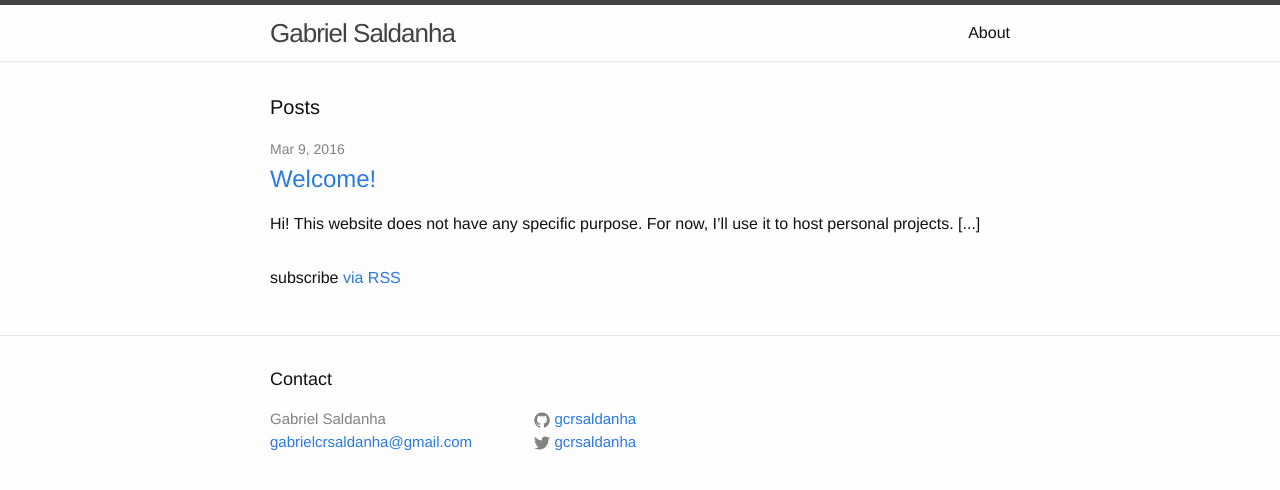
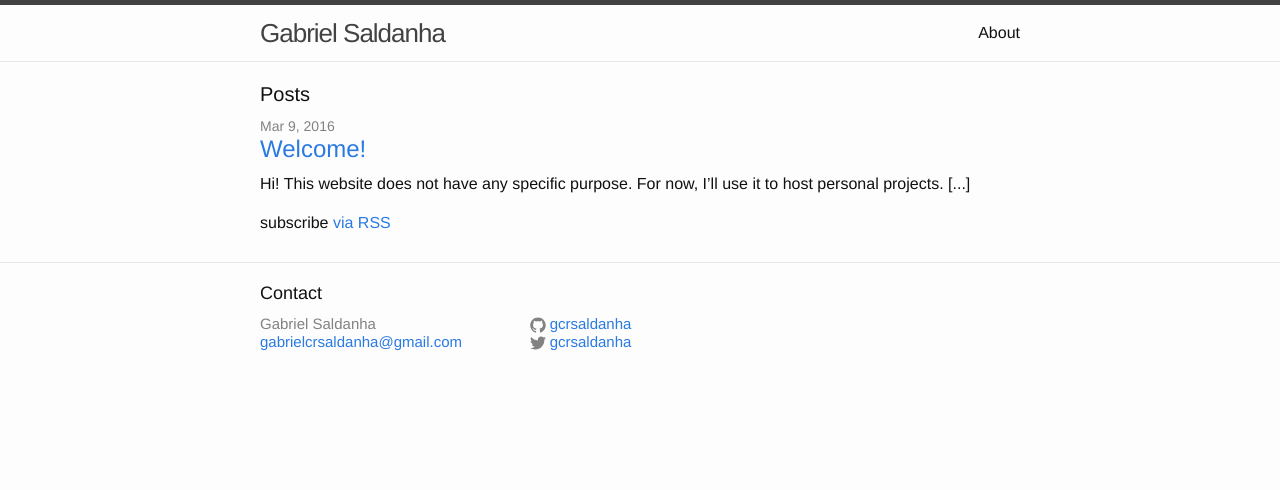
Before and after one commit to gcrsaldanha/gcrsaldanha.github.io, a Jekyll site: the page built from index.html, in a window 1280 px wide. Shown: the top 490 px of the page. Built offline with Jekyll 4.4.1, drawn with Linux system fonts in a browser that asks for light colours.

Commit message:
Reduce line height and space.

```diff
--- a/css/main.scss
+++ b/css/main.scss
@@ -10,9 +10,9 @@ $base-font-family: "Helvetica Neue", Helvetica, Arial, sans-serif;
 $base-font-size:   16px;
 $base-font-weight: 400;
 $small-font-size:  $base-font-size * 0.875;
-$base-line-height: 1.5;
+$base-line-height: 1.2;
 
-$spacing-unit:     30px;
+$spacing-unit:     20px;
 
 $text-color:       #111;
 $background-color: #fdfdfd;
```
